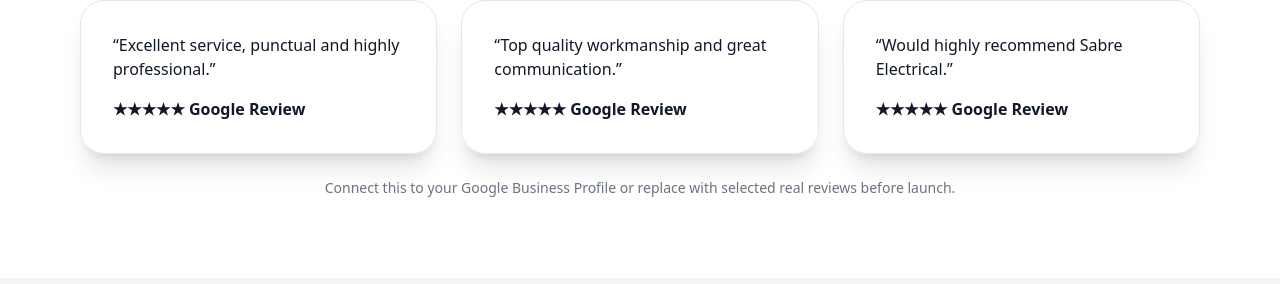
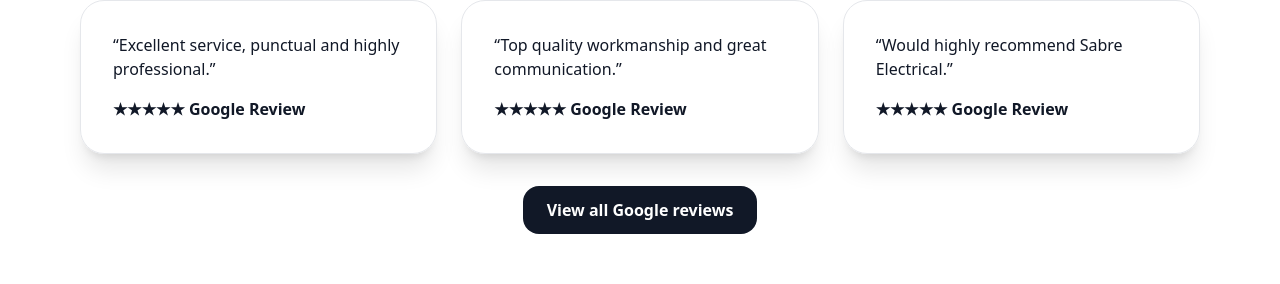
Before and after one commit to claritykustoms-eng/sabreelectrical, a React (Vite) app: page / in a window 1280 px wide. Shown: the part 3873-4157 px from the top of the page. Built offline with nearby package versions, Linux system fonts and the light colour scheme.

Commit message:
Update App.jsx

```diff
--- a/src/App.jsx
+++ b/src/App.jsx
@@ -319,7 +319,16 @@ export default function SabreElectricalWebsite() {
               </div>
             ))}
           </div>
-          <p className="text-center mt-6 text-sm text-gray-500">Connect this to your Google Business Profile or replace with selected real reviews before launch.</p>
+         <div className="text-center mt-8">
+  <a
+    href="https://www.google.com/search?q=Sabre+Electrical+Ltd&stick=H4sIAAAAAAAA_-NgU1I1qEhMNDBNNjM2MjQyNjKxTLS0MqhISzNOMk0xSDVNSUo2sEgyWcQqEpyYVJSq4JqTmlxSlJmcmKPgU5ICAFz1hBZAAAAA"
+    target="_blank"
+    rel="noopener noreferrer"
+    className="inline-block px-6 py-3 bg-gray-900 text-white rounded-2xl font-semibold"
+  >
+    View all Google reviews
+  </a>
+</div>
         </div>
       </section>
 
```
